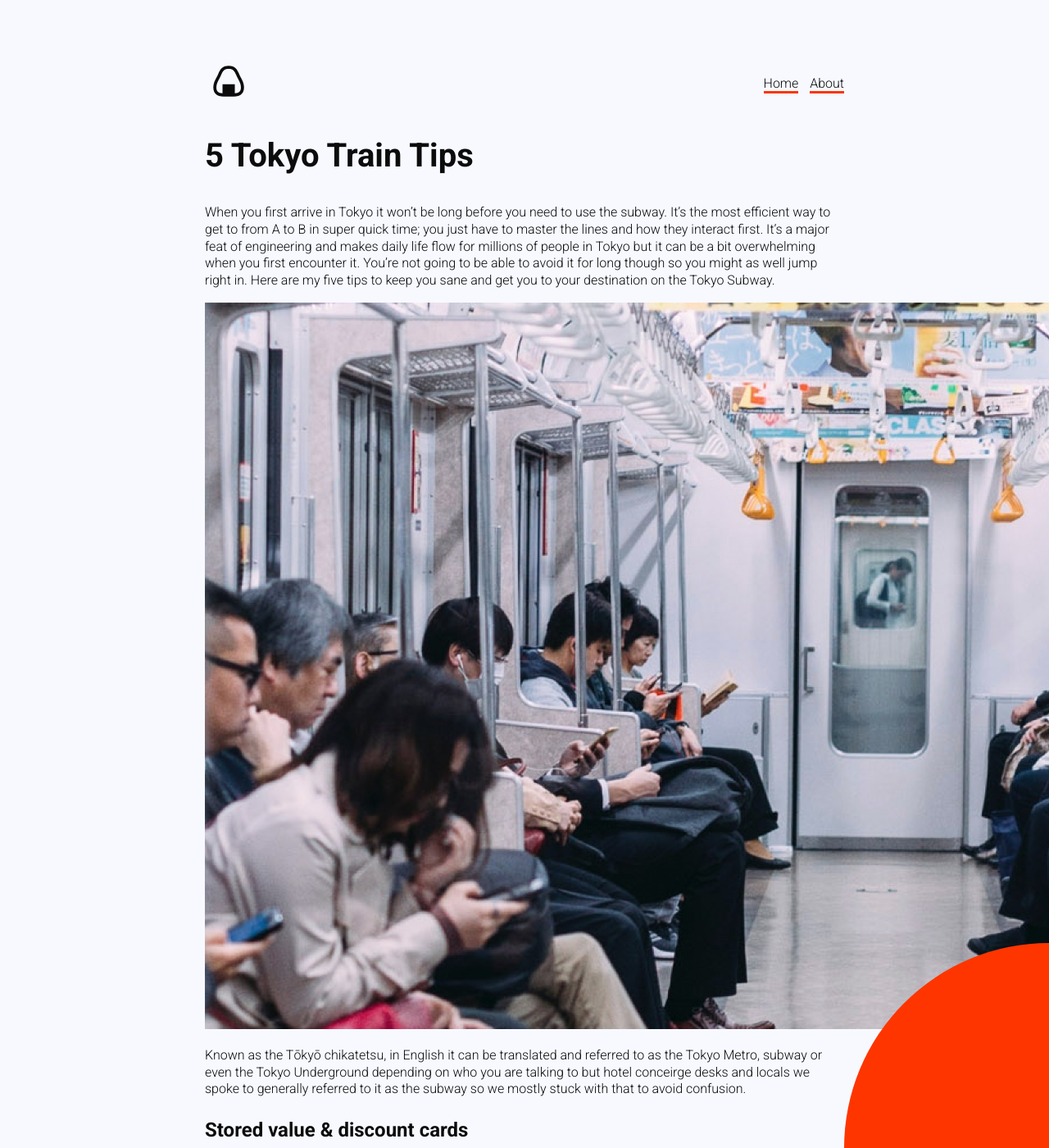
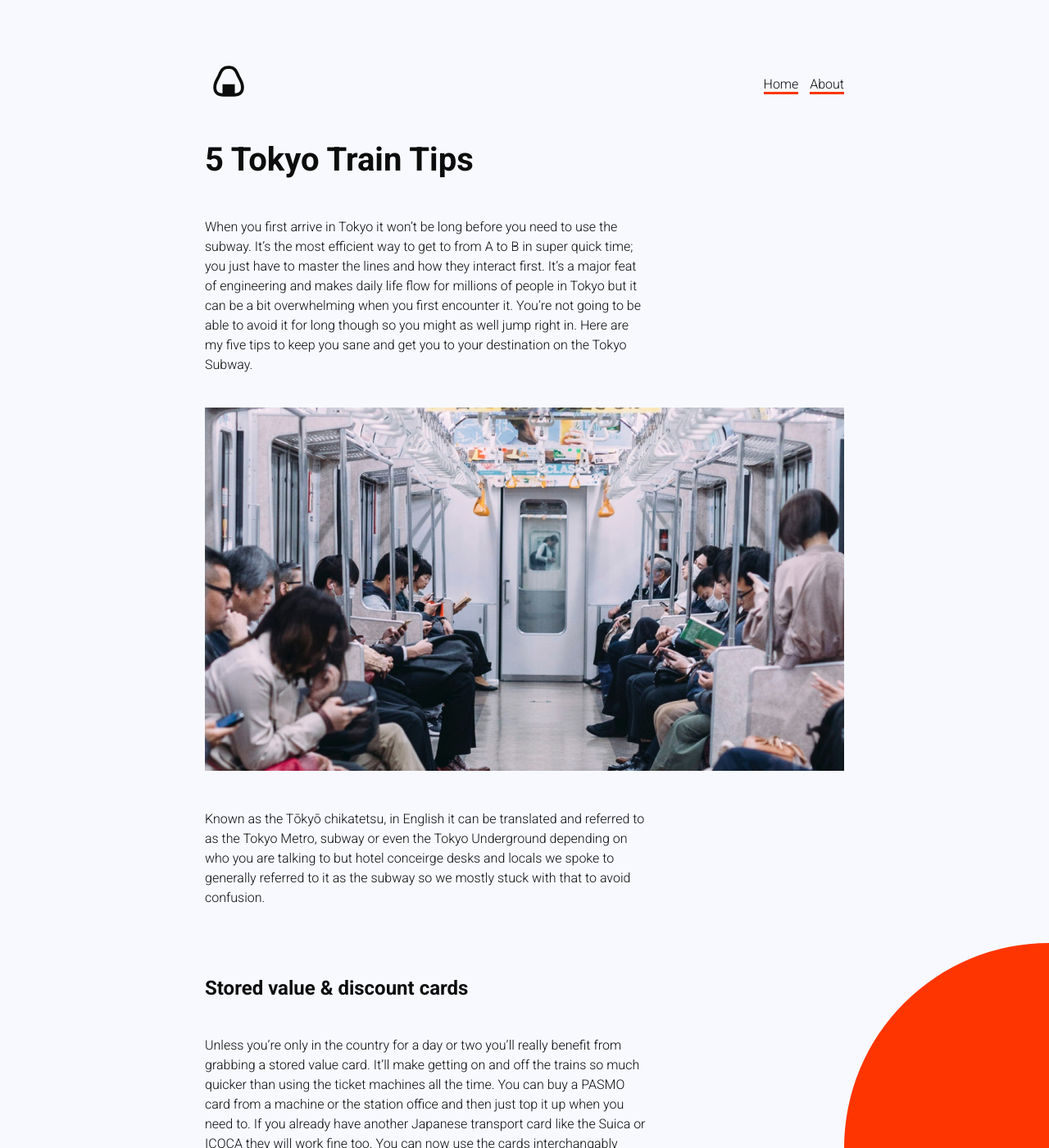
Before and after one commit to stephenbarkan/anightinjapan, a Jekyll site: the page built from _posts/2019-04-10-tokyotraintips.markdown, in a window 1280 px wide and 1400 px high. Shown: the whole window at 82% size. Built offline with Jekyll 4.4.1, drawn with Linux system fonts in a browser that asks for light colours.

Commit message:
layout changes to blog posts

```diff
--- a/_layouts/post.html
+++ b/_layouts/post.html
@@ -3,4 +3,7 @@
 ---
 
 <h2>{{page.title}}</h2>
-{{content}}
+
+<div class="post">
+    {{content}}
+</div>
--- a/assets/css/app.scss
+++ b/assets/css/app.scss
@@ -16,7 +16,7 @@
     max-width: 780px;
     margin: 80px auto;
     font-weight: 300;
-    line-height: 1.3;
+    line-height: 1.5;
 }
 
 h1 {
@@ -81,3 +81,18 @@
     background-color: $red;
     border-radius: 50%;
 }
+
+.post {
+    p {
+        max-width: 540px;
+        margin: 40px 0;
+    }
+
+    img {
+        max-width: 780px;
+    }
+
+    h3 {
+        margin: 80px 0 0 0;
+    }
+}
```
